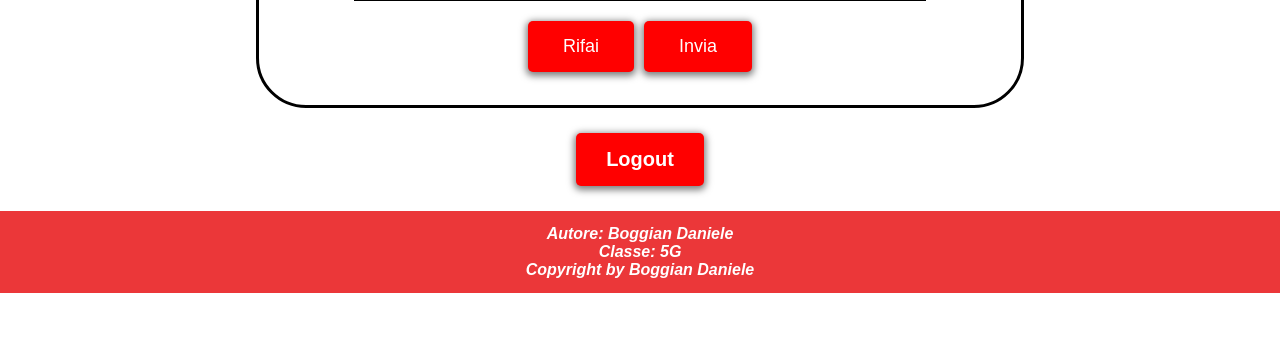
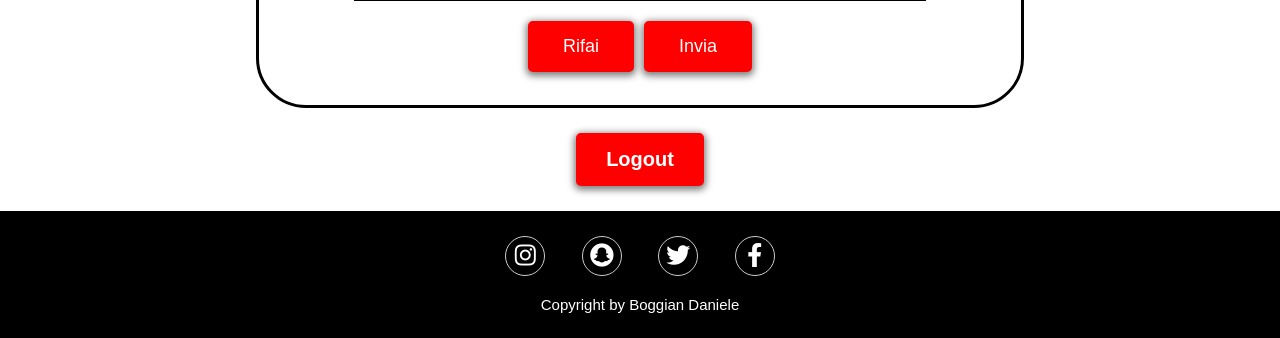
Before and after one commit to BoggiDan/SitoCookieSession, a PHP site: page /loginEffettuato.php in a window 1280 px wide. Shown: the part 1414-1752 px from the top of the page. Before the commit the page ends 1707 px from the top, so only its background shows below. Run offline with PHP 8.4, Linux system fonts and the light colour scheme; the visitor is signed in with stand-in values (Sample User, id 1).

Commit message:
Sito ultimato con footer aggiornato

```diff
--- a/loginEffettuato.php
+++ b/loginEffettuato.php
@@ -98,17 +98,17 @@ $user = $_SESSION["active_login"]; //assegna a $user il nome memorizzato
             </p>
             <p class="campiDaCompilare">
                 <label> Cognome: </label>
-                <input type="text" id="lname" name="lname" placeholder="Cognome" />
+                <input type="text" id="lname" name="lname" placeholder="Cognome" required/>
                 <br />
             </p>
             <p class="campiDaCompilare">
                 <label> Email: </label>
-                <input type="email" id="email" name="email" placeholder="es. nome@email.com" />
+                <input type="email" id="email" name="email" placeholder="es. nome@email.com" required/>
             </p>
 
             <p class="campiDaCompilare">
                 <label> Numero di telefono: </label>
-                <input type="text" id="telefono" name="telefono" placeholder="Cellulare" />
+                <input type="text" id="telefono" name="telefono" placeholder="Cellulare" required   />
             </p>
 
             <table>
@@ -356,11 +356,17 @@ $user = $_SESSION["active_login"]; //assegna a $user il nome memorizzato
                 <input type="submit" id="logout" name="logout" value="Logout">
     </form>
 
-    <footer id="footer">
-        Autore: Boggian Daniele <br />
-        Classe: 5G <br />
-        Copyright by Boggian Daniele <br />
-    </footer>
+    <!-- footer -->
+    <div class="footer">
+        <div class="social">
+            <a href="#"><i class="fab fa-instagram"></i></a>
+            <a href="#"><i class="fab fa-snapchat"></i></a>
+            <a href="#"><i class="fab fa-twitter"></i></a>
+            <a href="#"><i class="fab fa-facebook-f"></i></a>
+        </div>
+
+        <p class="copyright">Copyright by Boggian Daniele</p>
+    </div>
 </body>
 
 </html>
--- a/style.css
+++ b/style.css
@@ -485,21 +485,82 @@ table {
 }
 
 /* Footer */
-footer {
+/* footer {
   position: relative;
   bottom: 0;
   left: 0;
   display: flex;
   flex-direction: column;
   flex-wrap: wrap;
-  /* height: 100px; */
+  height: 100px;
   background-color: #eb3739;
   width: 100%;
-  /* margin-top: 30px; */
+  margin-top: 30px;
   text-align: center;
   font-style: italic;
   font-weight: bold;
   padding: 14px;
+  color: white;
+} */
+
+/* footer */
+
+
+.footer {
+  width: 100%;
+  padding: 25px 0;
+  /* background-color: #f1f1f1; */
+  background-color: black;
+}
+
+.footer .social {
+  text-align: center;
+  padding-bottom: 20px;
+  /* color: black; */
+  color: white;
+}
+
+.footer .social a {
+  font-size: 24px;
+  /* color: black; */
+  color: white;
+  border: 1px solid #ccc;
+  width: 40px;
+  height: 40px;
+  line-height: 38px;
+  display: inline-block;
+  text-align: center;
+  border-radius: 50%;
+  margin: 0 16px;
+}
+
+.footer .social a:hover {
+  color: red;
+}
+
+.footer ul {
+  margin-top: 0;
+  padding: 0;
+  list-style: none;
+  text-align: center;
+  font-size: 18px;
+  line-height: 1.6;
+  margin-bottom: 0;
+}
+
+/* .footer .scrittaSocial{
+  font-weight: 500;
+  margin: 0 0 10px 0;
+  text-align: center;
+  font-size: 18px;
+  color: white;
+} */
+
+.footer .copyright {
+  font-weight: 500;
+  /* margin-top: 10px; */
+  text-align: center;
+  font-size: 15px;
   color: white;
 }
 
```
Also changed, not shown: conferma.php (+17 -4 lines), doveSiamo.html (+11 -5 lines), index.php (+20 -7 lines), login.php (+11 -5 lines).
